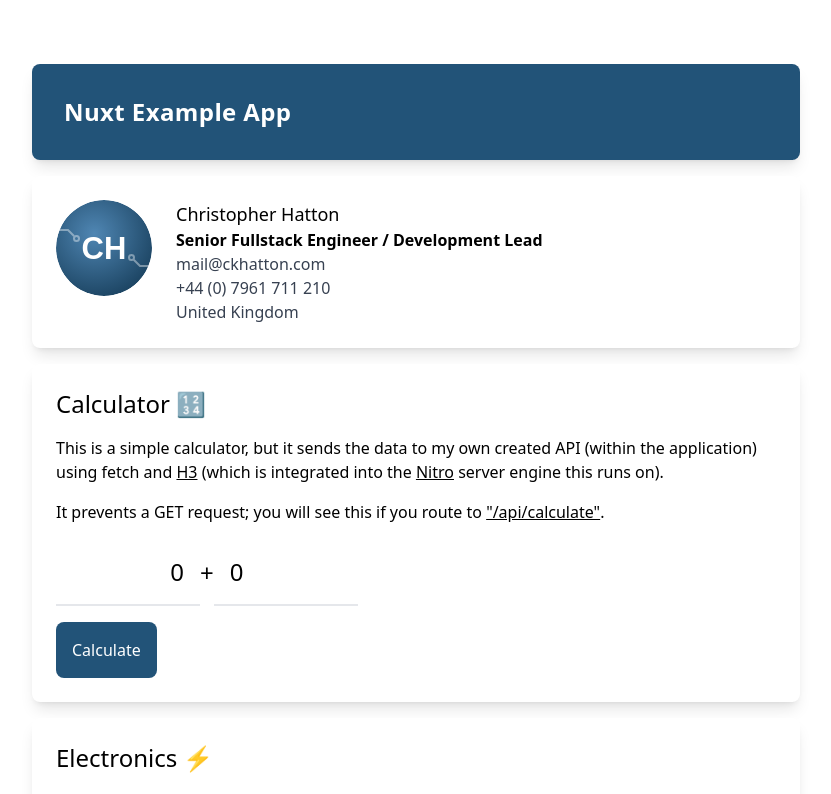
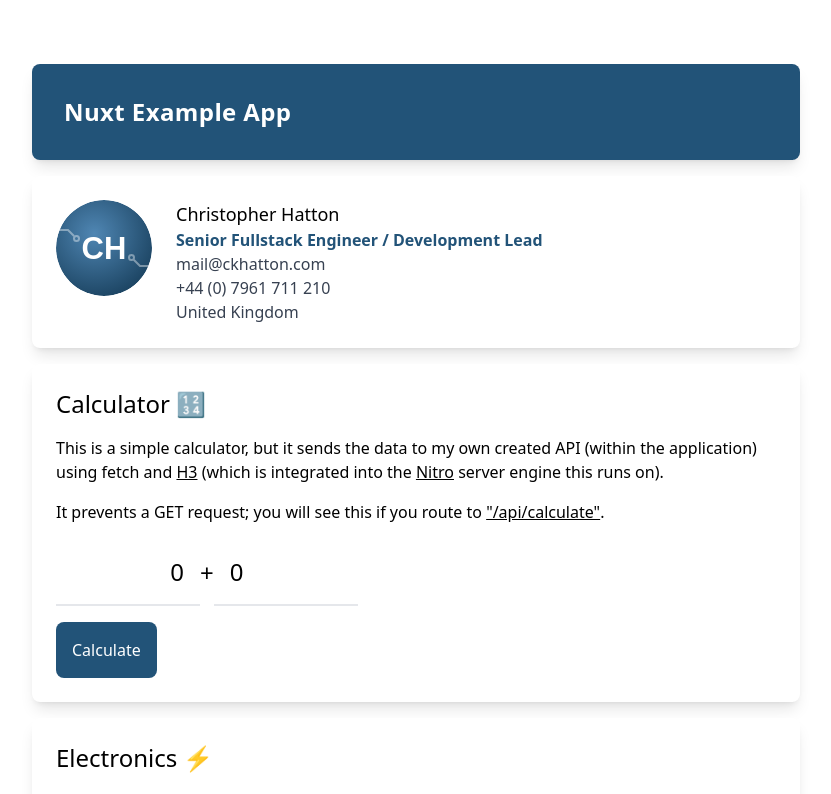
Before and after one commit to ckhatton/nuxt-example-app, a Nuxt app: page / in a window 1280 px wide. Shown: the top 794 px of the page, without its empty margins (224-1055 px from the left). Built offline with nearby package versions, Linux system fonts and the light colour scheme.

Commit message:
fix(contact): colour the job title in the theme blue
The title used text-green, which this app's Tailwind config doesn't
define, so it rendered black. Use the theme's text-blue instead.

```diff
--- a/app/components/Contact.vue
+++ b/app/components/Contact.vue
@@ -3,7 +3,7 @@
     <img class="h-16 w-16 md:h-24 md:w-24 rounded-full mx-auto md:mx-0 md:mr-6" src="/monogram.svg" alt="">
     <div class="text-center md:text-left">
       <h3 class="text-lg">Christopher Hatton</h3>
-      <div class="text-green font-semibold">Senior Fullstack Engineer / Development Lead</div>
+      <div class="text-blue font-semibold">Senior Fullstack Engineer / Development Lead</div>
       <div class="text-gray-700"><a href="mailto:mail@ckhatton.com">mail@ckhatton.com</a></div>
       <div class="text-gray-700"><a href="tel:+447961711210">+44 (0) 7961 711 210</a></div>
       <div class="text-gray-700">United Kingdom</div>
```
